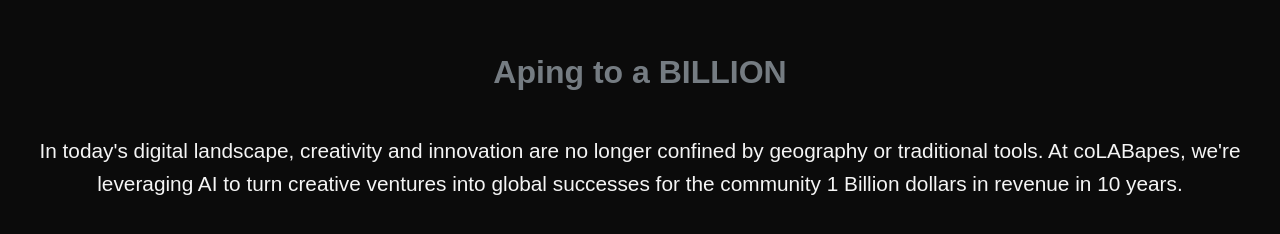
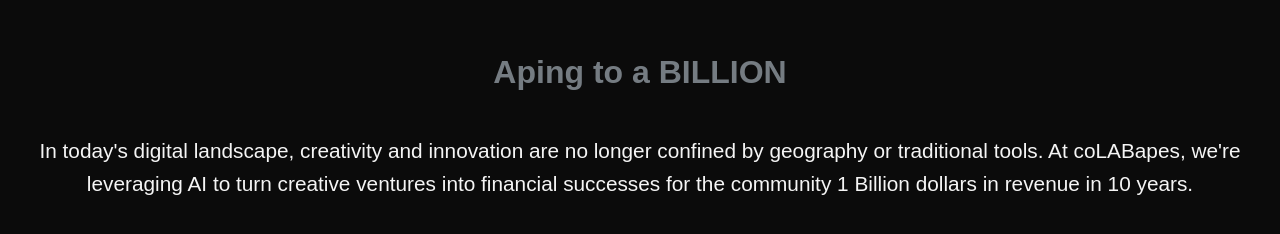
Before and after one commit to rayfromspace/LABapes, a plain HTML site: page index.html in a window 1280 px wide. Shown: the part 1184-1418 px from the top of the page. Drawn offline with Linux system fonts and the light colour scheme.

Commit message:
Add files via upload
change paragraph text

```diff
--- a/index.html
+++ b/index.html
@@ -46,7 +46,7 @@
       <p style="text-align: center; font-size: 1.3rem; padding: 0, 50px">
         In today's digital landscape, creativity and innovation are no longer
         confined by geography or traditional tools. At coLABapes, we're
-        leveraging AI to turn creative ventures into global successes for the
+        leveraging AI to turn creative ventures into financial successes for the
         community 1 Billion dollars in revenue in 10 years.
       </p>
       <div style="display: flex; justify-content: center; margin-top: 20px">
```
